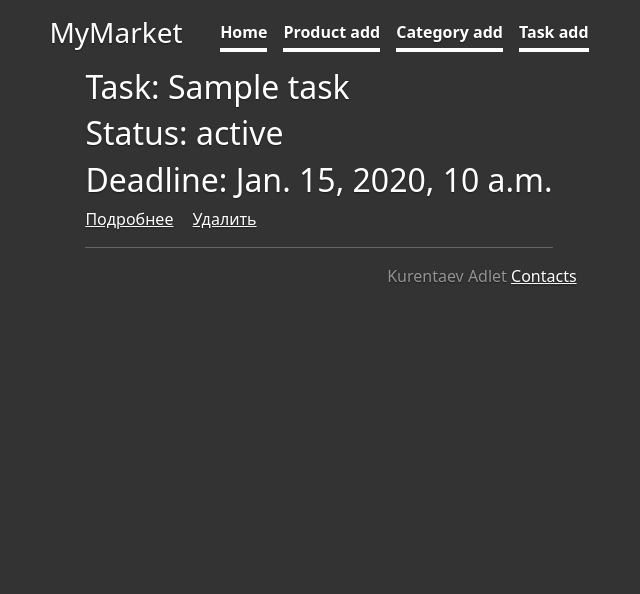
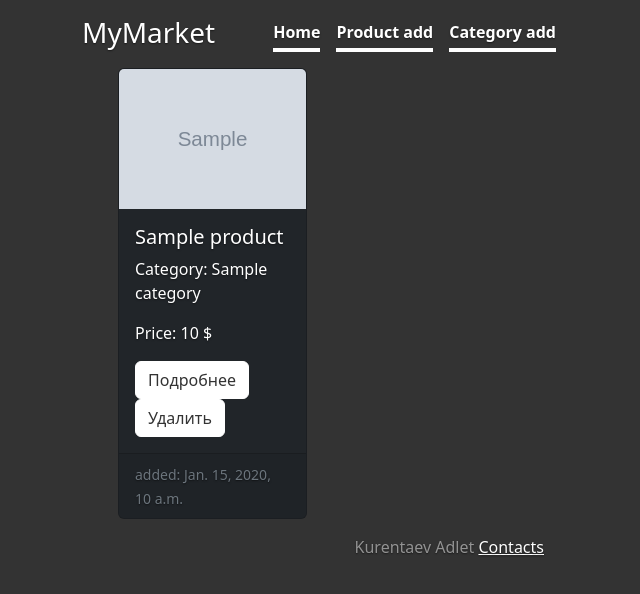
Before and after one commit to kurentaev/homework_54_Adlet_Kurentaev, a Django app: template source/webapp/templates/index.html in a window 1280 px wide. Shown: the top 594 px of the page, without its empty margins (321-961 px from the left). Run offline with Django 4.2, Linux system fonts and the light colour scheme; the template is opened without the code that fills it: most values are stand-ins (such as "Sample title", 1, 10 or a date in 2020); grey boxes marked "Sample" are stand-in pictures.

Commit message:
Изменен файл index

```diff
--- a/source/webapp/templates/index.html
+++ b/source/webapp/templates/index.html
@@ -1,20 +1,27 @@
 {% extends 'base.html' %}
-
-{% block menu %}
-<a class="nav-link active" href="{% url 'todo_add' %}">Task add</a>
-{% endblock %}
 
 {% block content %}
       <main role="main" class="inner cover">
         <p class="lead">
-            {% for task in tasks %}
-            <h2>Task: {{ task.title }}</h2>
-            <h2>Status: {{ task.status }}</h2>
-            <h2>Deadline: {{ task.deadline|default_if_none:"" }}</h2>
-            <a class="detail" href="{% url 'todo_detail' task.pk %}">Подробнее</a>
-            <a href="{% url 'delete' task.pk %}">Удалить</a>
-            <hr>
+            <div class="row row-cols-1 row-cols-md-2 g-4">
+            {% for product in products %}
+              <div class="col">
+                <div class="card text-bg-dark h-100">
+                  <img src="{{ product.image }}" class="card-img-top" alt="...">
+                  <div class="card-body">
+                    <h5 class="card-title">{{ product.title }}</h5>
+                    <p class="card-text">Category: {{ product.category }}</p>
+                    <p class="card-text">Price: {{ product.price }} $</p>
+                  <a href="{% url 'product_detail' product.pk %}" class="btn btn-secondary">Подробнее</a>
+                  <a href="{% url 'delete' product.pk %}" class="btn btn-secondary">Удалить</a>
+                  </div>
+                  <div class="card-footer">
+                    <small class="text-muted">added: {{ product.created_at }}</small>
+                  </div>
+                </div>
+              </div>
             {% endfor %}
+            </div>
         </p>
       </main>
 
```
